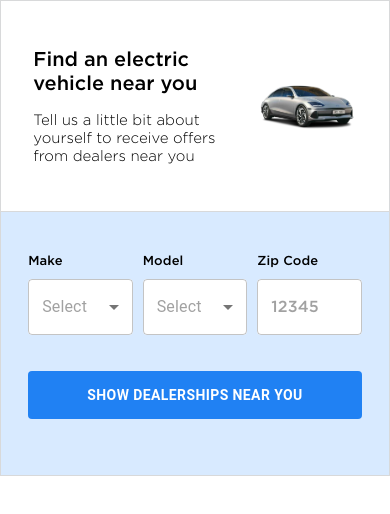
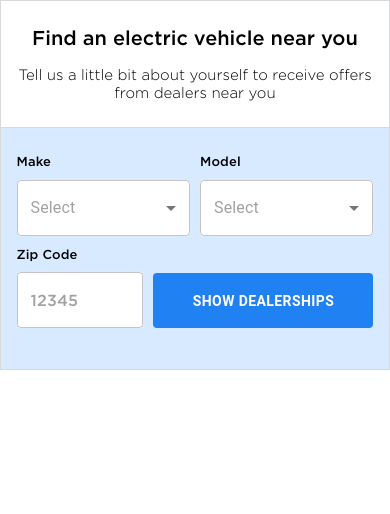
Before and after one commit to okiroth/ev-widget, a React (Create React App) app: page / in a window 390 px wide. Shown: the top 514 px of the page. Built offline with nearby package versions, Linux system fonts and the light colour scheme.

Commit message:
Mobile widget 1

```diff
--- a/src/App.css
+++ b/src/App.css
@@ -52,6 +52,10 @@
   gap: 10px;
 }
 
+.middle {
+  align-items: center;
+}
+
 .row-spacer {
   padding: 8px 0;
 }
@@ -96,6 +100,7 @@ select {
   flex: 1;
   margin-top: 20px;
   box-shadow: none !important;
+  width: 100%;
 }
 
 .link {
@@ -118,19 +123,16 @@ select {
 .title {
   font-size: 20px;
   font-weight: 400;
-  line-height: 120%; /* 26.4px */
 }
 
 .subtitle {
   font-size: 15px;
   font-weight: 300;
   font-style: normal;
-  line-height: 120%; /* 19.2px */
 }
 
 .label {
   font-size: 13px !important;
-  line-height: 120%; /* 15.6px */
   margin-bottom: 8px;
   font-family: "Gotham" !important;
   color: #000 !important;
@@ -192,6 +194,7 @@ select {
   height: 150px;
   position: relative;
   object-position: center;
+  margin-left: 20px;
 }
 
 .car_image img {
@@ -221,12 +224,40 @@ select {
   text-decoration: line-through;
 }
 
+.desktop {
+  display: block;
+}
+.mobile {
+  display: none;
+}
+
 @media screen and (max-width: 568px) {
-  .top_section_image {
+  .mobile {
+    display: block;
+  }
+  .desktop {
     display: none;
   }
-  .image-item img {
-    width: auto;
-    height: 50px;
+  .row {
+    flex-direction: column;
+  }
+  .row-mobile {
+    flex-direction: row;
+    align-items: flex-end;
+  }
+  .submit-button {
+    min-width: 250px;
+  }
+  .container {
+    padding: 15px 4%;
+  }
+  .top_section {
+    padding: 15px 4%;
+  }
+  .car_image {
+    display: none;
+  }
+  .middle {
+    text-align: center;
   }
 }
--- a/src/components/TopSection.js
+++ b/src/components/TopSection.js
@@ -11,8 +11,8 @@ const TopSection = ({ selection }) => {
   }, [selection.model]);
 
   return (
-    <div style={{ display: "flex", alignItems: "center" }}>
-      <div style={{ marginRight: 20 }}>
+    <div className="row middle">
+      <div>
         <div className="title">Find an electric vehicle near you</div>
         <div className="row-spacer" />
         <div className="subtitle">
--- a/src/screens/SelectMake.js
+++ b/src/screens/SelectMake.js
@@ -40,7 +40,6 @@ function SelectMake({ setShowStep, setSelection, selection, setDealers }) {
       ),
     ].map((model) => ({ value: model, label: model }));
     if (modelsPerMake.length === 0) {
-      console.log("No models found for make", selection.make);
       setModels([{ value: "", label: "Select Make first" }]);
     } else {
       setModels(modelsPerMake);
@@ -80,7 +79,7 @@ function SelectMake({ setShowStep, setSelection, selection, setDealers }) {
   };
   return (
     <ThemeProvider theme={APP_THEME}>
-      <div className="container blue-step">
+      <div className="container blue-step desktop">
         <div className="row">
           <div className="column">
             <InputLabel className="label">Make</InputLabel>
@@ -156,6 +155,78 @@ function SelectMake({ setShowStep, setSelection, selection, setDealers }) {
           </div>
         )}
       </div>
+
+      <div className="container blue-step mobile">
+        <div className="row row-mobile">
+          <div className="column">
+            <InputLabel className="label">Make</InputLabel>
+            <Select
+              sx={INPUT_PLACEHOLDER}
+              value={selection.make}
+              onChange={(e) =>
+                setSelection({ ...selection, make: e.target.value })
+              }
+            >
+              {makes.map((make, index) => (
+                <MenuItem key={index} value={make.value}>
+                  {make.label}
+                </MenuItem>
+              ))}
+            </Select>
+          </div>
+          <div className="column">
+            <InputLabel className="label">Model</InputLabel>
+            <Select
+              sx={INPUT_PLACEHOLDER}
+              value={selection.model}
+              onChange={(e) =>
+                setSelection({ ...selection, model: e.target.value })
+              }
+            >
+              {models.map((model, index) => (
+                <MenuItem key={index} value={model.value}>
+                  {model.label}
+                </MenuItem>
+              ))}
+            </Select>
+          </div>
+        </div>
+        <div className="row row-mobile">
+          <div>
+            <InputLabel className="label">Zip Code</InputLabel>
+            <TextField
+              placeholder="12345"
+              value={selection.postalCode}
+              onChange={(e) =>
+                setSelection({ ...selection, postalCode: e.target.value })
+              }
+              onKeyDown={(e) => e.key === "Enter" && handleSubmit()}
+            />
+            {errorpostalCode && (
+              <FormHelperText>Invalid Zip Code</FormHelperText>
+            )}
+          </div>
+          <div>
+            {error && <div className="error">{error}</div>}
+            <Button
+              className="submit-button"
+              variant="contained"
+              color="primary"
+              sx={{ fontWeight: "bold", width: 220, height: 55 }}
+              onClick={handleSubmit}
+            >
+              {loading ? <div className="spinner"></div> : "SHOW DEALERSHIPS"}
+            </Button>
+          </div>
+        </div>
+        <div className="row-spacer"></div>
+        {noDealers && (
+          <div className="row center subtitle">
+            We couldn’t find any nearby dealerships for that Make and Model.
+            Please update the vehicle or try another zip code.
+          </div>
+        )}
+      </div>
     </ThemeProvider>
   );
 }
--- a/src/screens/UserInfo.js
+++ b/src/screens/UserInfo.js
@@ -154,11 +154,12 @@ function UserInfo({
         {error && <div className="error">{error}</div>}
 
         <div className="row-spacer" />
-        <div className="row-spacer" />
         <div>
-          <div className="subtitle" style={{ marginBottom: 10 }}>
+          <div className="subtitle">
             Select the dealerships you’d like to be contacted by:
           </div>
+          <div className="row-spacer" />
+
           {dealers.map((dealer, index) => (
             <div key={index} className="left">
               <FormControlLabel
@@ -186,8 +187,8 @@ function UserInfo({
             </div>
           ))}
         </div>
-        <div className="row-spacer"></div>
-        <div className="row center">
+        <div className="row-spacer" />
+        <div className="row">
           <div className="column">
             <Button
               className="submit-button"
```
